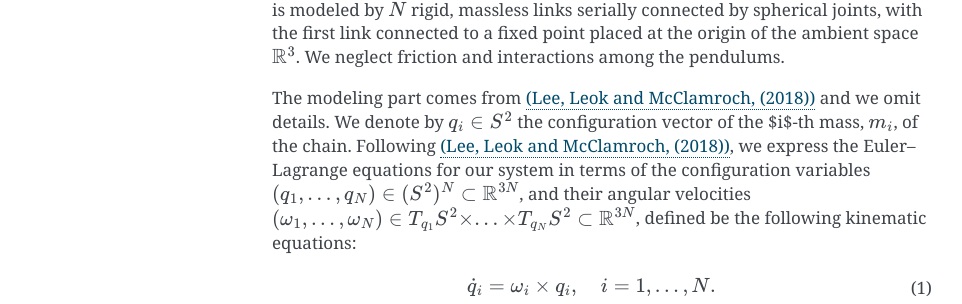
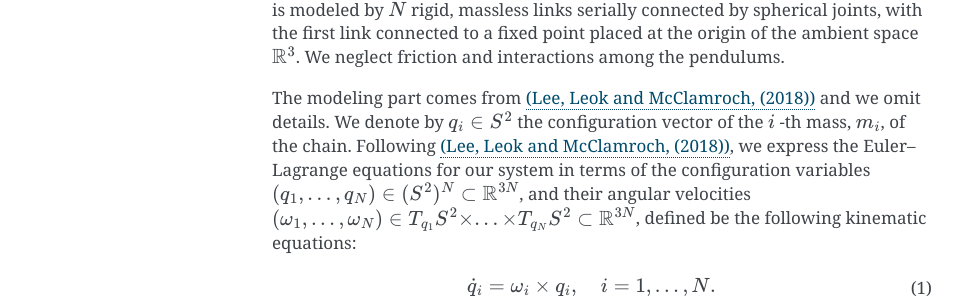
Before and after one commit to THREAD-3-2/variable_stepsize_lie_group_integrator, a Sphinx documentation site: the page built from docs/tredpend.rst, in a window 1280 px wide. Shown: the part 338-642 px from the top of the page, without its empty margins (148-1110 px from the left). Built offline with Sphinx 7.4.7, drawn with Linux system fonts in a browser that asks for light colours; part of the change alters nothing that is shown.

```diff
--- a/docs/tredpend.rst
+++ b/docs/tredpend.rst
@@ -15,7 +15,7 @@ Equations of motion
 
 Let us consider a  chain of :math:`N` pendulums subject to constant gravity :math:`g`. The system is modeled by :math:`N` rigid, massless links serially connected by spherical joints, with the first link connected to a fixed point placed at the origin of the ambient space :math:`\mathbb{R}^3`. We neglect friction and interactions among the pendulums.
 
-The modeling part comes from `(Lee, Leok and McClamroch, (2018)) <https://doi.org/10.1007/978-3-319-56953-6>`_ and we omit details. We denote by :math:`q_i\in S^2` the configuration vector of the $i$-th mass, :math:`m_i`, of the chain. Following `(Lee, Leok and McClamroch, (2018)) <https://doi.org/10.1007/978-3-319-56953-6>`_, we express the Euler–Lagrange equations for our system in terms of the configuration variables :math:`(q_1,\dots,q_N)\in (S^2)^N\subset\mathbb{R}^{3N}`, and their angular velocities :math:`(\omega_1,...,\omega_N)\in T_{q_1}S^2\times ... \times T_{q_N}S^2\subset\mathbb{R}^{3N}`, defined be the following kinematic equations:
+The modeling part comes from `(Lee, Leok and McClamroch, (2018)) <https://doi.org/10.1007/978-3-319-56953-6>`_ and we omit details. We denote by :math:`q_i\in S^2` the configuration vector of the :math:`i` -th mass, :math:`m_i`, of the chain. Following `(Lee, Leok and McClamroch, (2018)) <https://doi.org/10.1007/978-3-319-56953-6>`_, we express the Euler–Lagrange equations for our system in terms of the configuration variables :math:`(q_1,\dots,q_N)\in (S^2)^N\subset\mathbb{R}^{3N}`, and their angular velocities :math:`(\omega_1,...,\omega_N)\in T_{q_1}S^2\times ... \times T_{q_N}S^2\subset\mathbb{R}^{3N}`, defined be the following kinematic equations:
 
 .. math::
     :name: eq:1
```
